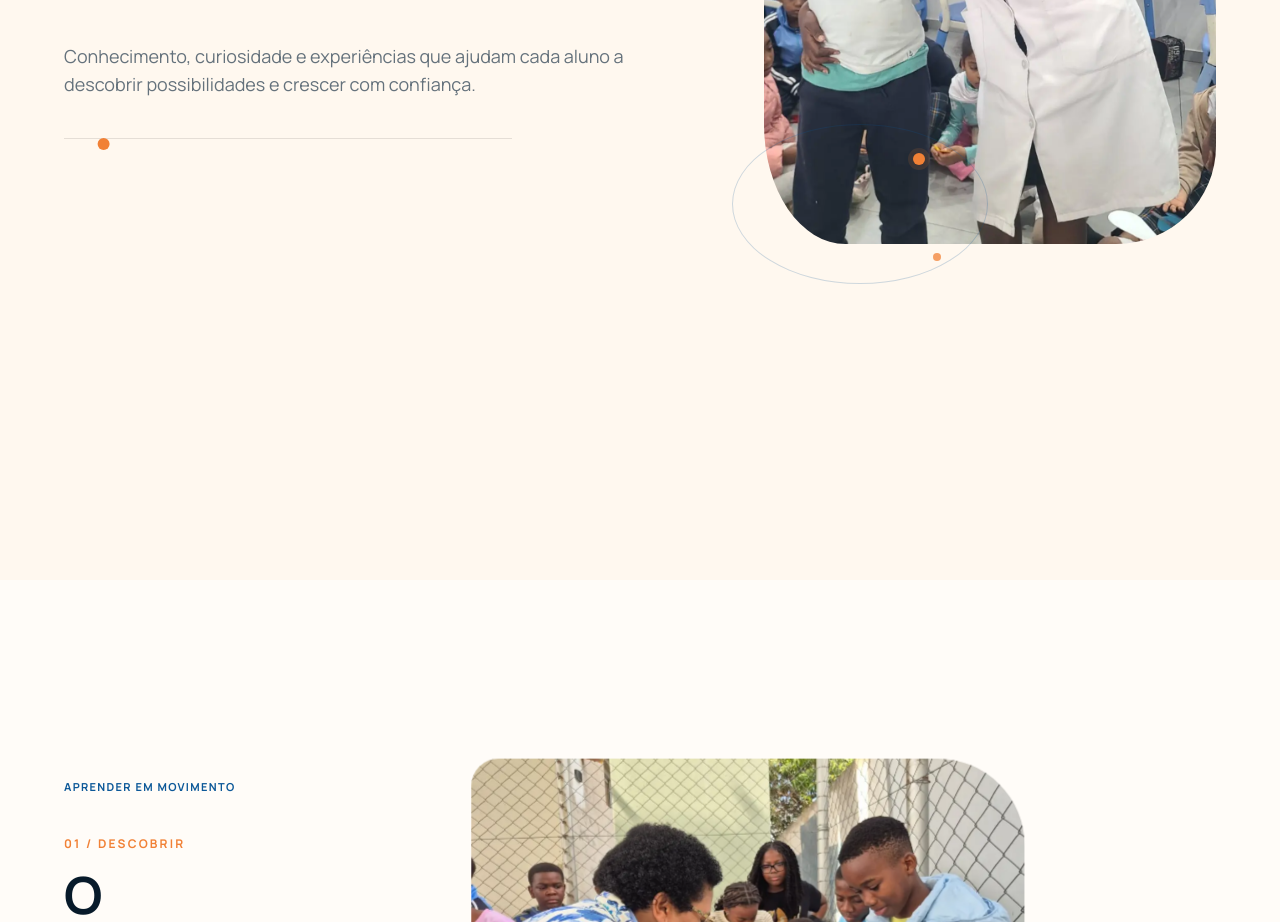
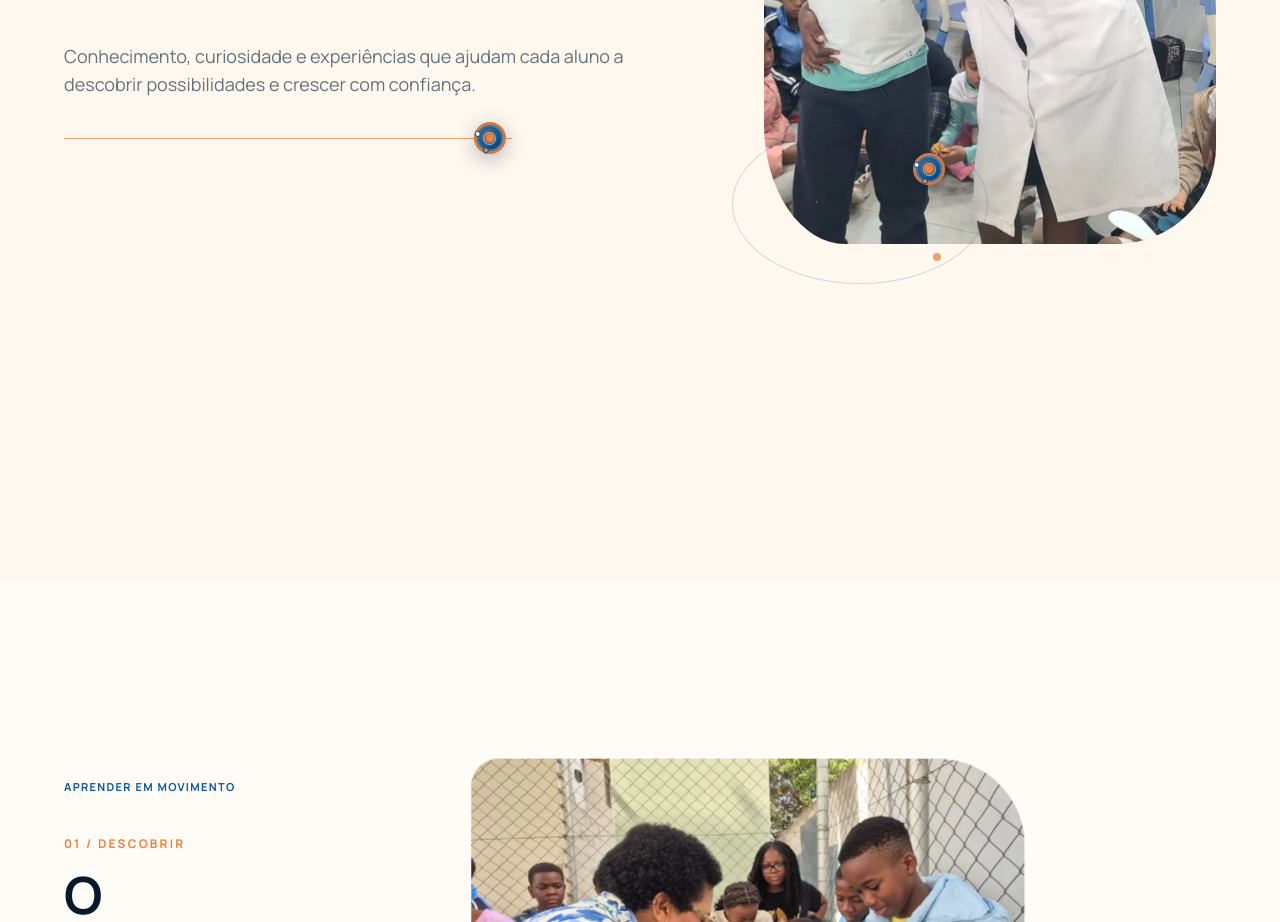
Before and after one commit to rightware-corporations/educore-colegio_universo_dos_sonhos, a React (Vite) app in the folder frontend/: page / in a window 1280 px wide. Shown: the part 3100-4022 px from the top of the page. Built offline with nearby package versions, Linux system fonts and the light colour scheme.

Commit message:
feat(colus): give desktop Manifesto photo orbit and handoff rail filled scrolling nodes

```diff
--- a/frontend/src/components/landing/ManifestoSection.tsx
+++ b/frontend/src/components/landing/ManifestoSection.tsx
@@ -22,7 +22,6 @@ export function ManifestoSection() {
   const rightPageX = useTransform(scrollYProgress, [0.02, 0.2], ["8%", "0%"]);
   const bridgePosterOpacity = useTransform(scrollYProgress, [0.08, 0.22, 0.34], [1, 1, 0]);
   const mediaScale = useTransform(scrollYProgress, [0.08, 0.4], [1.04, 1]);
-  const nodeX = useTransform(scrollYProgress, [0.3, 0.72], ["0%", "280%"]);
   const mobileRailX = useTransform(scrollYProgress, [0.3, 0.72], ["5%", "95%"]);
   const mobileRailDraw = useTransform(scrollYProgress, [0.3, 0.72], [0, 1]);
   const ringNodeX = useTransform(scrollYProgress, [0.3, 0.72], [0, 155]);
@@ -115,11 +114,16 @@ export function ManifestoSection() {
               <EditorialOrbitNode progress={scrollYProgress} size="compact" />
             </motion.div>
           </div>
-          <div className="mt-10 hidden h-px max-w-md bg-black/10 lg:block">
-            <motion.span
-              style={reduceMotion ? undefined : { x: nodeX }}
-              className="block h-3 w-3 -translate-y-[5px] rounded-full bg-colus-orange"
+          <div className="relative mt-10 hidden h-px max-w-md bg-black/10 lg:block" aria-hidden="true">
+            <motion.div className="absolute inset-0 origin-left bg-colus-orange/65"
+              style={reduceMotion ? { scaleX: 1 } : { scaleX: mobileRailDraw }}
             />
+            <motion.div
+              style={{ left: reduceMotion ? "95%" : mobileRailX }}
+              className="absolute top-1/2 -translate-x-1/2 -translate-y-1/2"
+            >
+              <EditorialOrbitNode progress={scrollYProgress} size="compact" />
+            </motion.div>
           </div>
         </div>
 
@@ -161,10 +165,12 @@ export function ManifestoSection() {
             aria-hidden="true"
             className="pointer-events-none absolute hidden -bottom-8 -left-4 h-32 w-56 rounded-[50%] border border-colus-deep-blue/20 lg:-bottom-10 lg:-left-8 lg:block lg:h-40 lg:w-64"
           >
-            <motion.span
+            <motion.div
               style={reduceMotion ? undefined : { x: ringNodeX, y: ringNodeY }}
-              className="absolute left-[10%] top-[18%] h-3 w-3 rounded-full bg-colus-orange shadow-[0_0_0_5px_rgba(241,129,54,.12)]"
-            />
+              className="absolute left-[10%] top-[18%]"
+            >
+              <EditorialOrbitNode progress={scrollYProgress} size="compact" />
+            </motion.div>
             <span className="absolute bottom-[14%] right-[18%] h-2 w-2 rounded-full bg-colus-orange/75" />
           </div>
           <span
```
